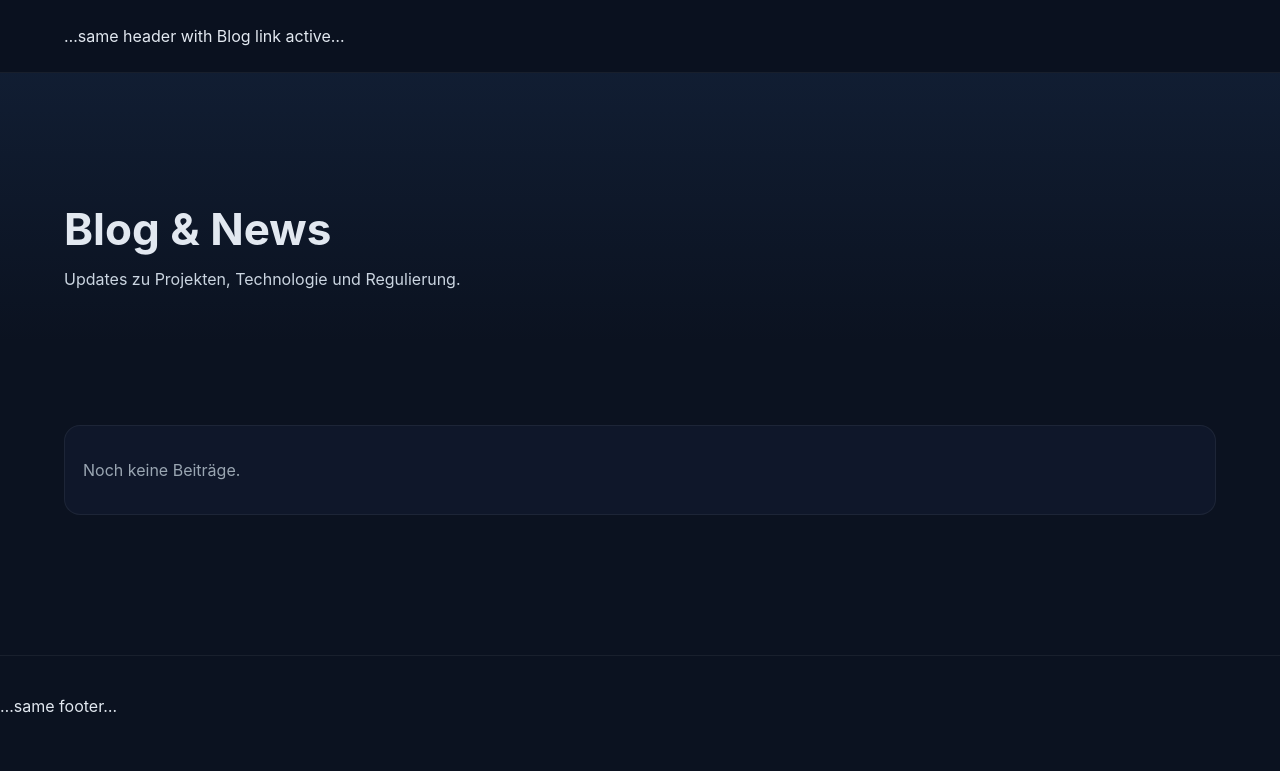
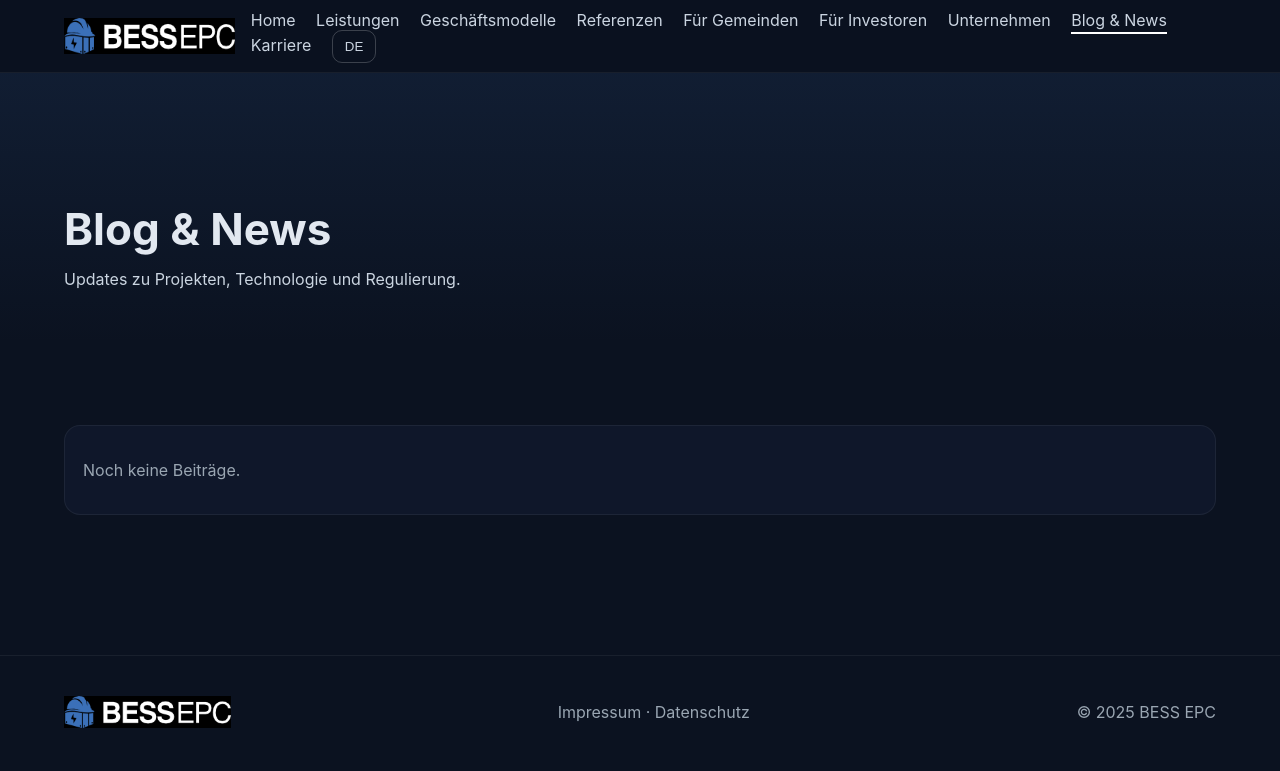
Before and after one commit to Mohsen-Tabrizi/BESS-EPC-V2, a plain HTML site: page blog.html in a window 1280 px wide. Drawn offline with Linux system fonts and the light colour scheme.

Commit message:
Update blog.html

```diff
--- a/blog.html
+++ b/blog.html
@@ -1,9 +1,45 @@
-<!doctype html><html lang="en"><head><meta charset="utf-8"/><meta name="viewport" content="width=device-width,initial-scale=1"/>
-<title>Blog & News — BESS EPC</title><link rel="icon" type="image/png" href="assets/logo/favicon.png"/><link rel="stylesheet" href="styles.css"/></head>
+<!doctype html><html lang="en">
+<head>
+  <meta charset="utf-8"/><meta name="viewport" content="width=device-width,initial-scale=1"/>
+  <title>Blog & News — BESS EPC</title>
+  <link rel="icon" type="image/png" href="assets/logo/favicon.png"/>
+  <link rel="stylesheet" href="styles.css"/>
+</head>
 <body>
-<header class="header"><div class="container header-inner">…same header with Blog link active…</div></header>
-<section class="hero"><div class="container"><h1 data-en="Blog & News" data-de="Blog & News"></h1><p class="lead" data-en="Updates on projects, technology and regulation." data-de="Updates zu Projekten, Technologie und Regulierung."></p></div></section>
-<section class="section"><div class="container"><div class="card"><p class="muted" data-en="No posts yet." data-de="Noch keine Beiträge."></p></div></div></section>
-<footer>…same footer…</footer>
-<script>document.getElementById('year').innerText=(new Date()).getFullYear()</script><script src="app.js"></script>
+<header class="header">
+  <div class="container header-inner">
+    <a class="brand" href="index.html"><img src="assets/logo/BESS-EPC LogoHorizontal_No background_White_text.png" alt="BESS EPC"/></a>
+    <nav class="nav">
+      <a href="index.html"           data-en="Home"               data-de="Home"></a>
+      <a href="services.html"        data-en="Services"           data-de="Leistungen"></a>
+      <a href="business-models.html" data-en="Business Models"    data-de="Geschäftsmodelle"></a>
+      <a href="index.html#projects"  data-en="References"         data-de="Referenzen"></a>
+      <a href="municipalities.html"  data-en="For Municipalities" data-de="Für Gemeinden"></a>
+      <a href="investors.html"       data-en="For Investors"      data-de="Für Investoren"></a>
+      <a href="company.html"         data-en="Company"            data-de="Unternehmen"></a>
+      <a href="blog.html"            class="active" data-en="Blog &amp; News" data-de="Blog &amp; News"></a>
+      <a href="career.html"          data-en="Career"             data-de="Karriere"></a>
+      <button id="lang-toggle" class="lang">DE</button>
+    </nav>
+  </div>
+</header>
+
+<section class="hero"><div class="container">
+  <h1 data-en="Blog &amp; News" data-de="Blog &amp; News"></h1>
+  <p class="lead" data-en="Updates on projects, technology and regulation." data-de="Updates zu Projekten, Technologie und Regulierung."></p>
+</div></section>
+
+<section class="section"><div class="container">
+  <div class="card"><p class="muted" data-en="No posts yet." data-de="Noch keine Beiträge."></p></div>
+</div></section>
+
+<footer>
+  <div class="container footer-row">
+    <a class="brand" href="index.html"><img src="assets/logo/BESS-EPC LogoHorizontal_No background_White_text.png" alt="BESS EPC"/></a>
+    <div class="muted"><a href="impressum.html">Impressum</a> · <a href="datenschutz.html">Datenschutz</a></div>
+    <div class="muted">© <span id="year"></span> BESS EPC</div>
+  </div>
+</footer>
+<script>document.getElementById('year').innerText=(new Date()).getFullYear()</script>
+<script src="app.js"></script>
 </body></html>
```
